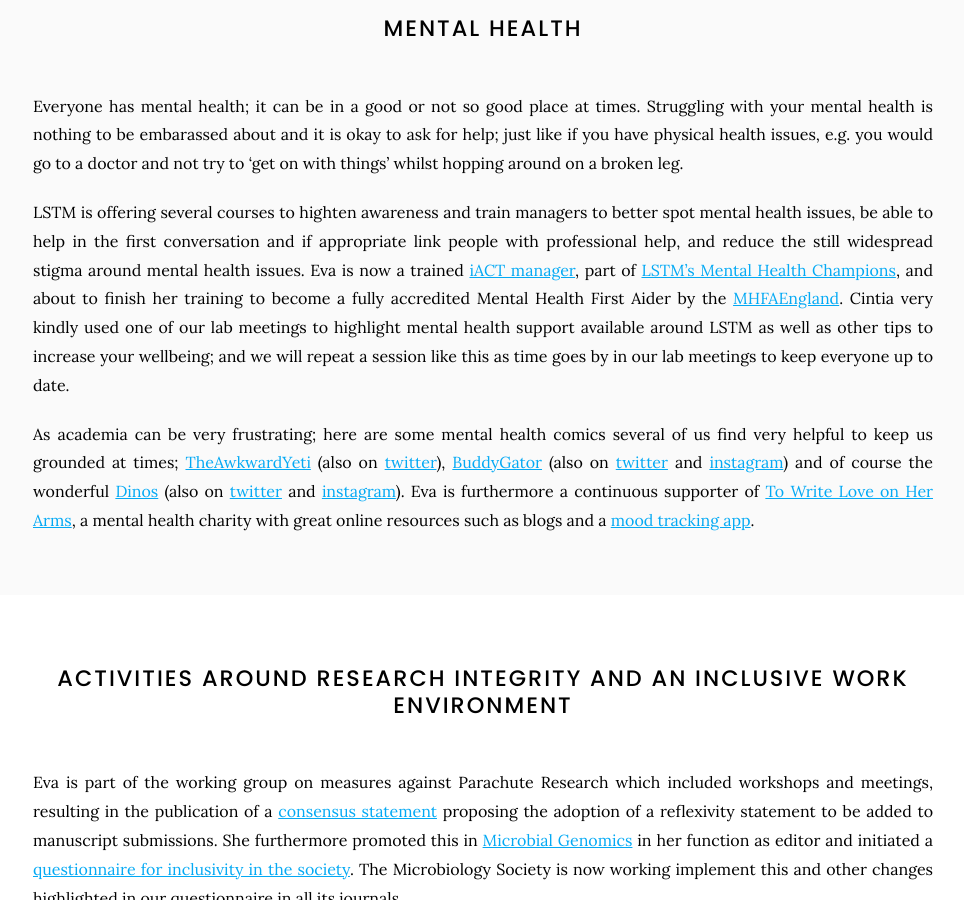
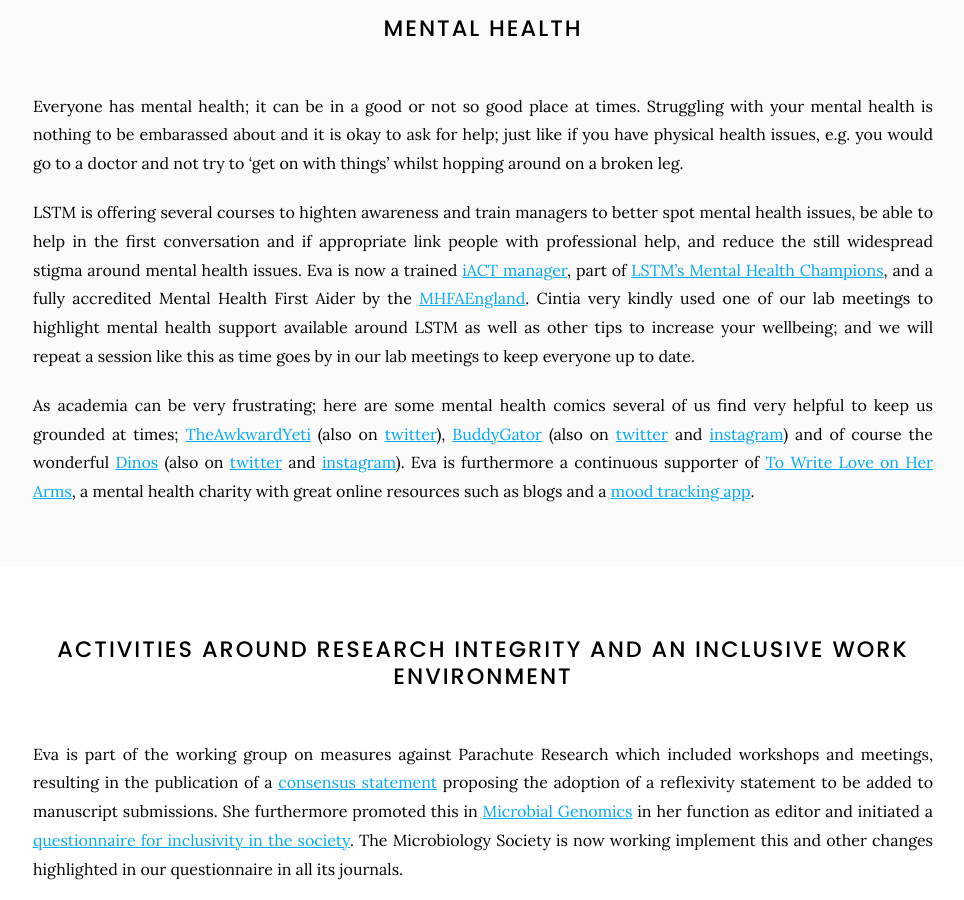
Before and after one commit to Evo-MInt/MicGen-lab-website, a Jekyll site: the page built from philosophy/index.md, in a window 1280 px wide and 900 px high, scrolled down 401 px. Shown: the whole window, without its empty margins (157-1121 px from the left). Built offline with Jekyll 4.4.1, drawn with Linux system fonts in a browser that asks for light colours.

Commit message:
Update index.md

```diff
--- a/philosophy/index.md
+++ b/philosophy/index.md
@@ -15,7 +15,7 @@ Eva and Grant are working on this; and as usual, the PIs are holding everything
 
 Everyone has mental health; it can be in a good or not so good place at times. Struggling with your mental health is nothing to be embarassed about and it is okay to ask for help; just like if you have physical health issues, e.g. you would go to a doctor and not try to 'get on with things' whilst hopping around on a broken leg.
 
-LSTM is offering several courses to highten awareness and train managers to better spot mental health issues, be able to help in the first conversation and if appropriate link people with professional help, and reduce the still widespread stigma around mental health issues. Eva is now a trained [iACT manager](https://www.i-act.co.uk/), part of [LSTM's Mental Health Champions](https://twitter.com/lstmwellbeing), and about to finish her training to become a fully accredited Mental Health First Aider by the [MHFAEngland](https://mhfaengland.org/). Cintia very kindly used one of our lab meetings to highlight mental health support available around LSTM as well as other tips to increase your wellbeing; and we will repeat a session like this as time goes by in our lab meetings to keep everyone up to date.
+LSTM is offering several courses to highten awareness and train managers to better spot mental health issues, be able to help in the first conversation and if appropriate link people with professional help, and reduce the still widespread stigma around mental health issues. Eva is now a trained [iACT manager](https://www.i-act.co.uk/), part of [LSTM's Mental Health Champions](https://twitter.com/lstmwellbeing), and a fully accredited Mental Health First Aider by the [MHFAEngland](https://mhfaengland.org/). Cintia very kindly used one of our lab meetings to highlight mental health support available around LSTM as well as other tips to increase your wellbeing; and we will repeat a session like this as time goes by in our lab meetings to keep everyone up to date.
 
 As academia can be very frustrating; here are some mental health comics several of us find very helpful to keep us grounded at times; [TheAwkwardYeti](https://theawkwardyeti.com/) (also on [twitter](https://twitter.com/theawkwardyeti)), [BuddyGator](https://www.buddygator.com/) (also on [twitter](https://twitter.com/buddygatorcomic) and [instagram](https://www.instagram.com/buddygatorcomics/)) and of course the wonderful [Dinos](https://dinosandcomics.com/) (also on [twitter](https://twitter.com/dino_comics) and [instagram](https://www.instagram.com/dinosandcomics/)). Eva is furthermore a continuous supporter of [To Write Love on Her Arms](https://twloha.com/), a mental health charity with great online resources such as blogs and a [mood tracking app](https://twloha.com/thehopeful/).
 
```
